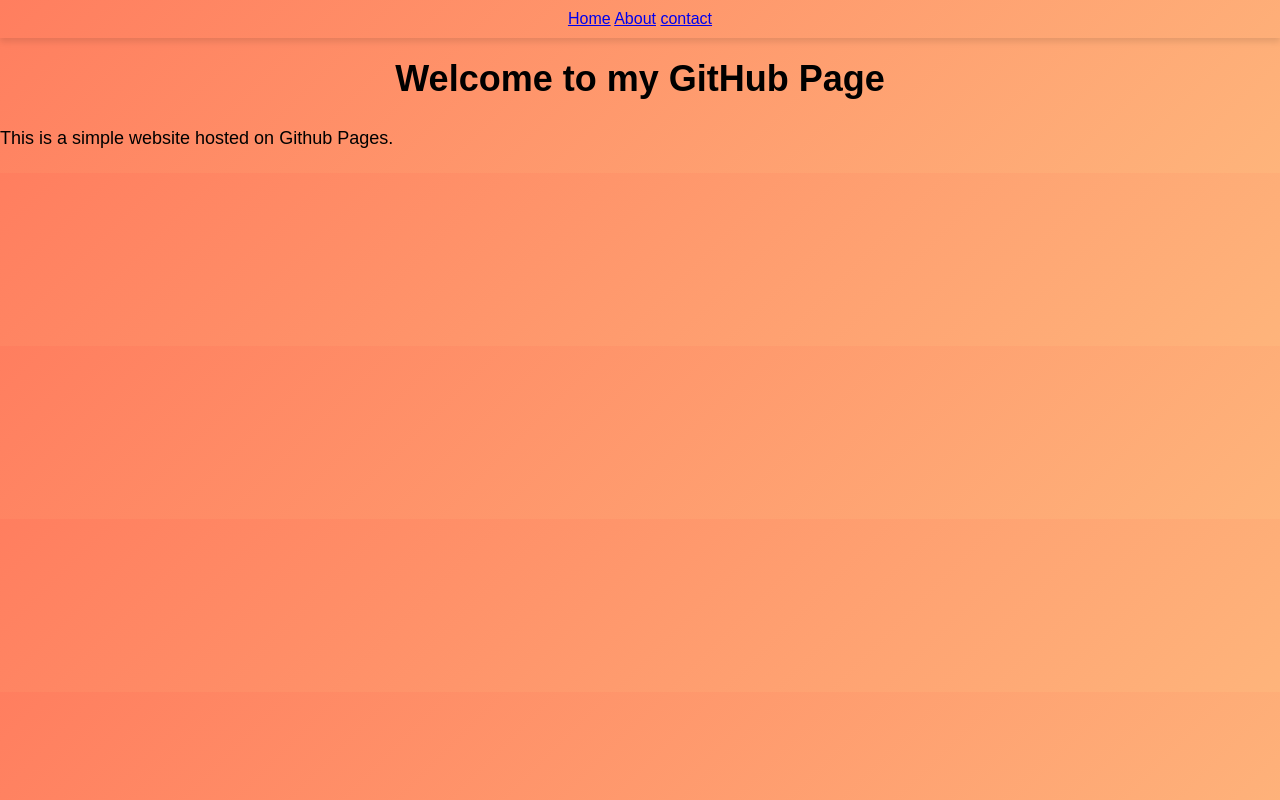
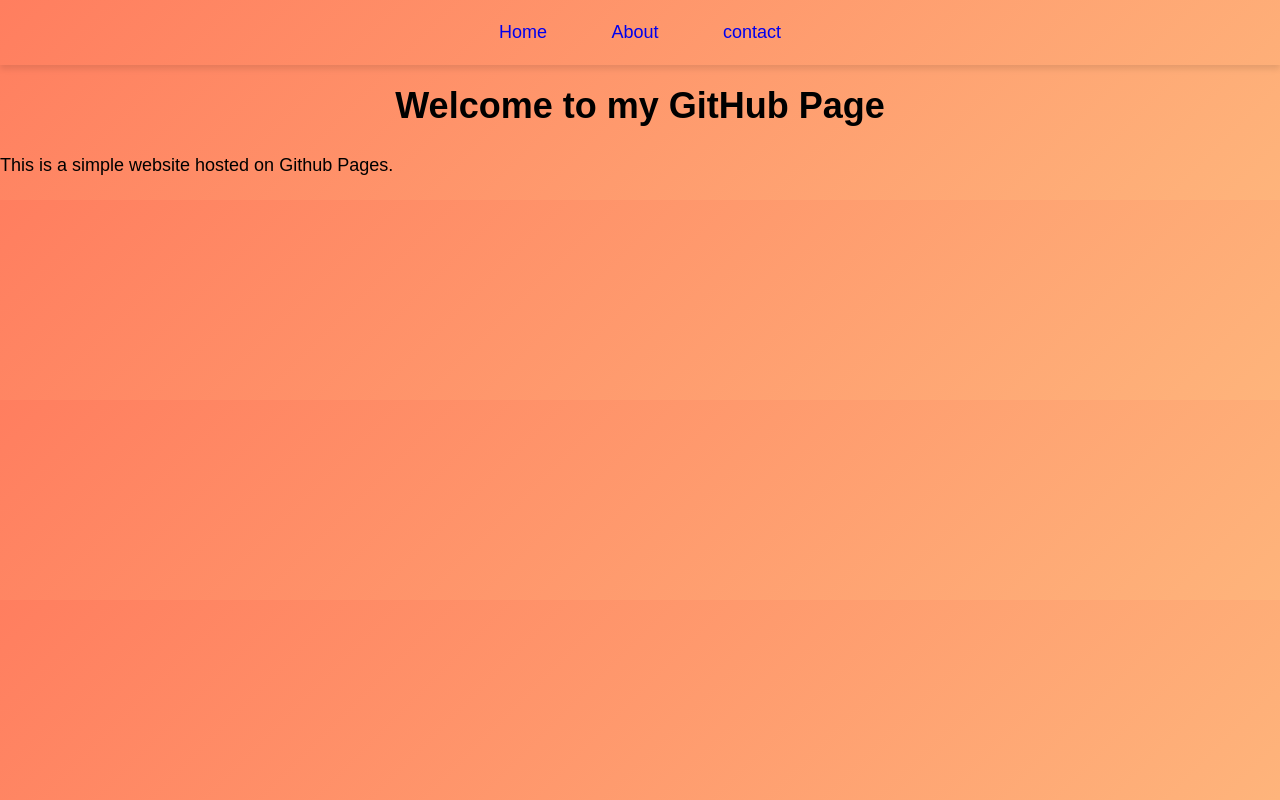
Before and after one commit to nahid1997/nahid1997.github.io, a plain HTML site: page index.html in a window 1280 px wide. Drawn offline with Linux system fonts and the light colour scheme.

Commit message:
add style and design to nav

```diff
--- a/style.css
+++ b/style.css
@@ -10,10 +10,30 @@ nav {
     background-colour: #007bff;
     padding: 10px 20px;
     text-align: center;
+    box-shadow: 0px 4px 6px rgba(0, 0, 0, 0.1);
+}
+
+nav a {
+    colour: white;
+    text-decoration: none;
+    padding: 12px 20px;
+    font-size: 18px;
+    border-radius: 4px;
+    margin: 0 10px;
+    display: inline-block;
+    transition: background-color 0.3s, tansform 0.3s;
 }
 
 nav a:hover {
+    background-color: #0056b3;
+    transform: scale(1.1);
     text-decoration: underline;
+}
+
+nav {
+    position: sticky;
+    top: 0;
+    z-index: 100;
 }
 
 h1 {
```
